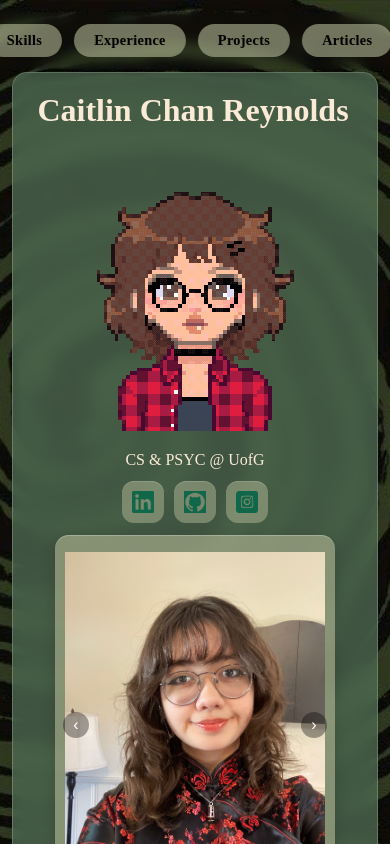
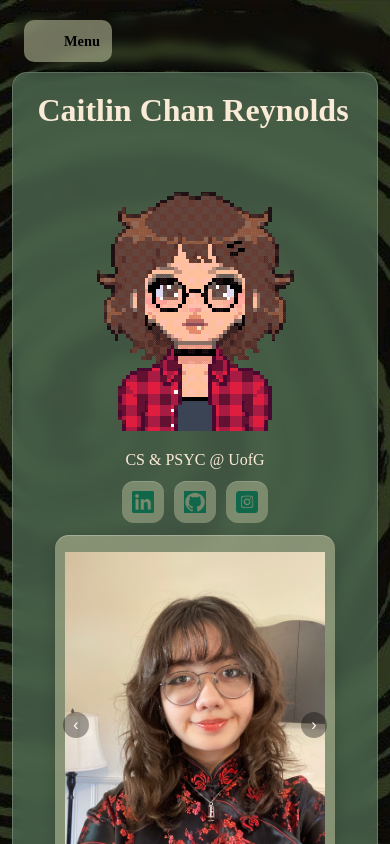
Before and after one commit to 404-CaitlinCR/UpdatedPersonalPortfolio, a React (Vite) app: page / in a window 390 px wide. Shown: the top 844 px of the page. Built offline with nearby package versions, Linux system fonts and the light colour scheme.

Commit message:
fixing the nav bar's ratio when the window gets smaller, and trying to fix the issue with the image import for insta icon

```diff
--- a/src/App.tsx
+++ b/src/App.tsx
@@ -15,7 +15,6 @@ import img9 from "./assets/IMG_9699.jpeg";
 import img13 from "./assets/image.png";
 import githubImage from "./assets/github.png";
 import linkedinImage from "./assets/linkedin.png";
-import isntaImg from "./assets/isnta.PNG";
 import Card from "./components/card";
 import ProjectCard from "./components/projectCard";
 import ImageCarousel from "./components/imageCarousel";
@@ -24,6 +23,7 @@ import ResumeModal from "./components/resumeModal";
 const img10 = new URL('./assets/IMG_6941.JPEG', import.meta.url).href
 const img11 = new URL('./assets/IMG_2089.PNG', import.meta.url).href
 const img12 = new URL('./assets/BE396E67-1790-43F8-8A3D-67F127D4AD58.JPG', import.meta.url).href
+const isntaImg = new URL('./assets/isnta.PNG', import.meta.url).href
 
 import protfolioImg from "./assets/websitPortfolio.png";
 import todoImg from "./assets/todo.png";
@@ -53,7 +53,7 @@ const EXPERIENCE = [
     role: 'Computer Science Student',
     organization: 'University of Guelph',
     period: 'Current',
-    description: 'Studying computer science and psychology while building practical web projects and exploring user-centered design.',
+    description: 'Studying Computer Science and Psychology, specializing in Cybersecurity. While devloping my skills in Web design and Game Development.',
   },
   {
     role: 'Independent Developer',
@@ -95,13 +95,13 @@ const PROJECTS = [
     link: 'https://github.com/404-CaitlinCR/pantryPals',
     image: githubImage,
   },
-  // {
-  //   title: 'CogLab',
-  //   description: 'Browser-based cognitive psychology experiments for research data collection.',
-  //   tags: ['Vanilla JS', 'Python', 'Flask'],
-  //   link: 'https://github.com',
-  //   image: githubImage,
-  // },
+  {
+    title: 'Treasure Runner',
+    description: 'A terminal-based treasure game with a C engine and a Python interface connected through ctypes. Explore rooms, use portals, move objects, and save progress in JSON.',
+    tags: ['C', 'Python'],
+    link: 'https://github.com',
+    image: githubImage,
+  },
 ]
 
 const ARTICLES = [
--- a/src/components/nav.css
+++ b/src/components/nav.css
@@ -1,6 +1,6 @@
 .navbar {
   display: flex;
-  gap: 12px;
+  align-items: center;
   justify-content: center;
   padding: 12px 24px;
   background: var(--nav-bg);
@@ -12,11 +12,51 @@
   left: 50%;
   transform: translateX(-50%);
   z-index: 100;
-  width: fit-content;
+  width: max-content;
+}
+
+.nav-links {
+  display: flex;
+  gap: 12px;
+}
+
+.nav-toggle {
+  display: none;
+  align-items: center;
+  justify-content: center;
+  gap: 8px;
+  width: auto;
+  height: 42px;
+  padding: 0 12px;
+  border: 0;
+  border-radius: 10px;
+  background: rgba(180, 185, 150, 0.6);
+  cursor: pointer;
+  font-family: inherit;
+}
+
+.nav-toggle-icon {
+  display: flex;
+  flex-direction: column;
+  gap: 5px;
+}
+
+.nav-toggle-icon span {
+  width: 20px;
+  height: 2px;
+  border-radius: 2px;
+  background: var(--text-mid);
+}
+
+.nav-toggle-label {
+  color: var(--text-mid);
+  font-family: inherit;
+  font-size: 0.9rem;
+  font-weight: 700;
 }
 
 .nav-btn {
-  font-family: var(--font-body);
+  font-family: inherit;
   font-size: 0.9rem;
   font-weight: 700;
   color: var(--text-mid);
@@ -34,3 +74,44 @@
   color: #fff;
   transform: translateY(-1px);
 }
+
+.nav-toggle:focus-visible,
+.nav-btn:focus-visible {
+  outline: 2px solid var(--accent);
+  outline-offset: 3px;
+}
+
+@media (max-width: 700px) {
+  .navbar {
+    box-sizing: border-box;
+    width: calc(100% - 24px);
+    max-width: 420px;
+    flex-direction: column;
+    align-items: stretch;
+    padding: 8px 12px;
+    border-radius: 16px;
+  }
+
+  .nav-toggle {
+    display: flex;
+    align-self: flex-start;
+  }
+
+  .nav-links {
+    display: none;
+    flex-direction: column;
+    gap: 6px;
+    width: 100%;
+    padding-top: 8px;
+  }
+
+  .nav-links.is-open {
+    display: flex;
+  }
+
+  .nav-btn {
+    width: 100%;
+    border-radius: 8px;
+    text-align: left;
+  }
+}
--- a/src/components/nav.tsx
+++ b/src/components/nav.tsx
@@ -2,21 +2,51 @@
 
 //import the style sheet
 import "./nav.css"
+import { useState } from "react"
 
 const sections = ['About', 'Skills', 'Experience', 'Projects', 'Articles', 'Contact']
 
 export default function Navbar() {
+  const [isMenuOpen, setIsMenuOpen] = useState(false)
+
   const scrollTo = (id: string) => {
     document.getElementById(id.toLowerCase())?.scrollIntoView({ behavior: 'smooth' })
+    setIsMenuOpen(false)
   }
 
   return (
-    <nav className="navbar">
-      {sections.map((s) => (
-        <button key={s} className="nav-btn" onClick={() => scrollTo(s)}>
-          {s}
-        </button>
-      ))}
+    <nav
+      className="navbar"
+      aria-label="Primary navigation"
+      onKeyDown={(event) => {
+        if (event.key === 'Escape') setIsMenuOpen(false)
+      }}
+    >
+      <button
+        type="button"
+        className="nav-toggle"
+        aria-label={isMenuOpen ? 'Close navigation menu' : 'Open navigation menu'}
+        aria-expanded={isMenuOpen}
+        aria-controls="primary-navigation-links"
+        onClick={() => setIsMenuOpen((open) => !open)}
+      >
+        <span className="nav-toggle-icon" aria-hidden="true">
+          <span />
+          <span />
+          <span />
+        </span>
+        <span className="nav-toggle-label">Menu</span>
+      </button>
+      <div
+        className={`nav-links${isMenuOpen ? ' is-open' : ''}`}
+        id="primary-navigation-links"
+      >
+        {sections.map((section) => (
+          <button key={section} className="nav-btn" onClick={() => scrollTo(section)}>
+            {section}
+          </button>
+        ))}
+      </div>
     </nav>
   )
 }
```
